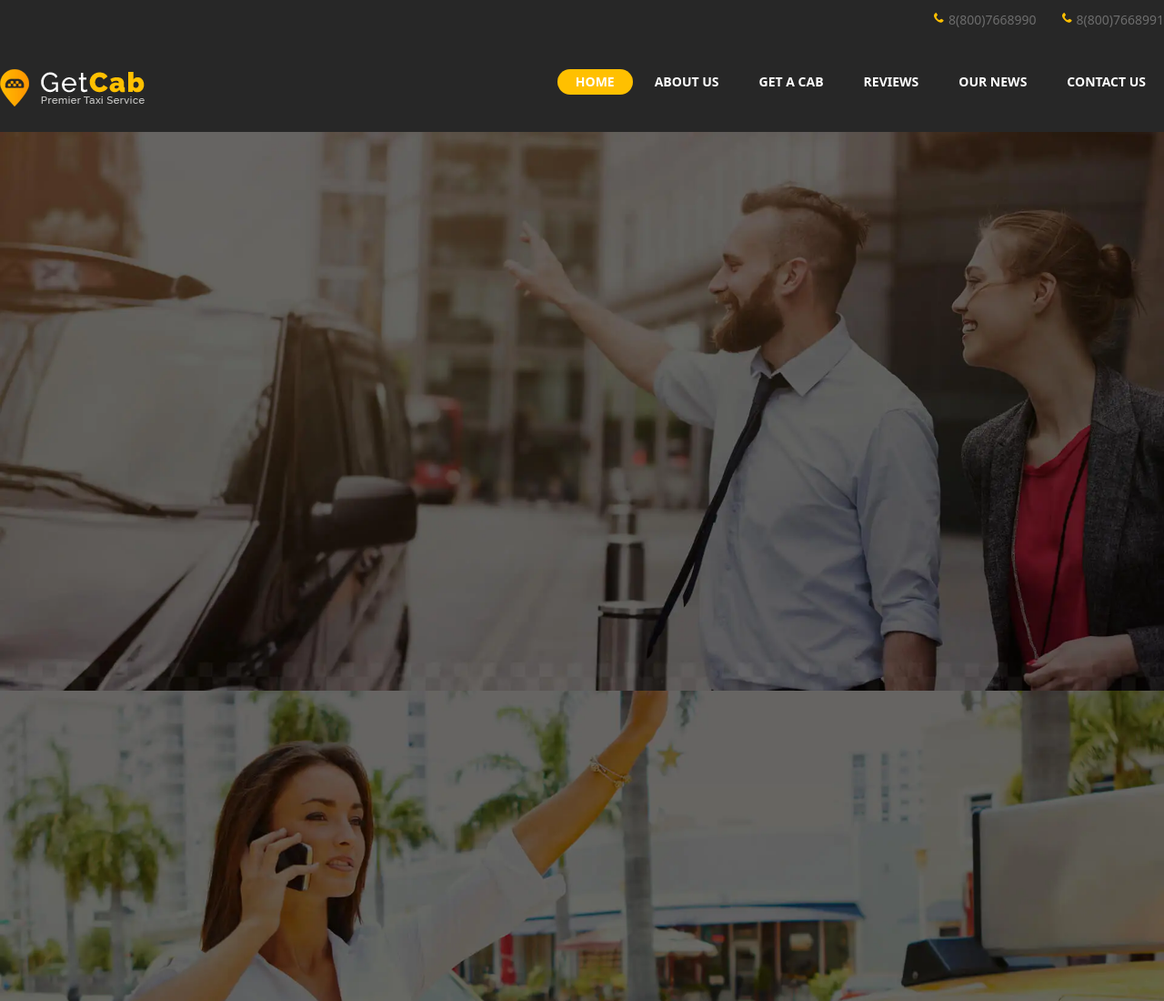
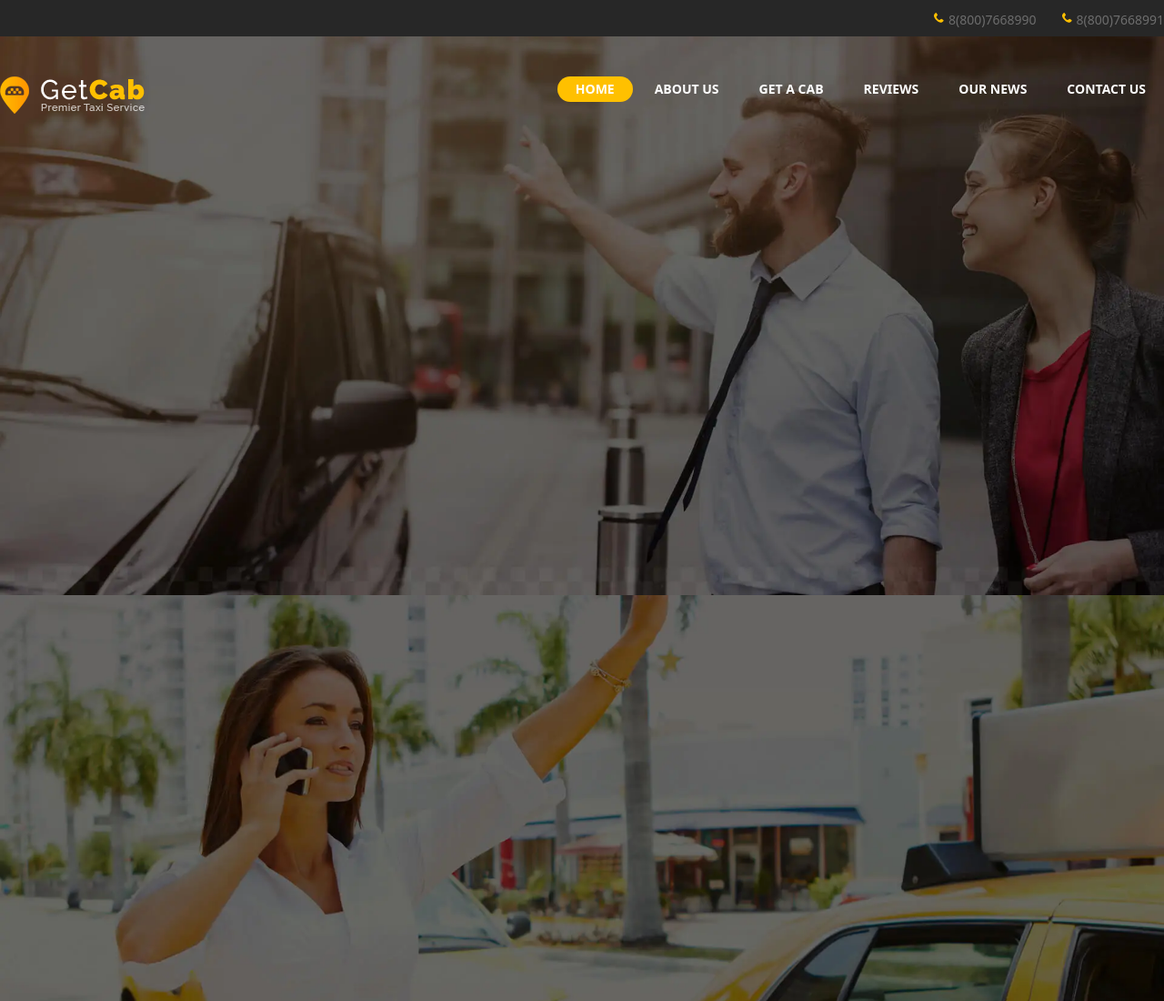
Before and after one commit to Loutani/vtc-template, a website: page index.html in a window 1280 px wide. Shown: the top 1100 px of the page at 91% size. Drawn offline with Linux system fonts and the light colour scheme.

Commit message:
complete the navbar style

```diff
--- a/index.html
+++ b/index.html
@@ -10,7 +10,7 @@
 <body>
     <header>
         <div class="w-full bg-light-black">
-            <ul class="container mx-auto flex items-center justify-end pt-3">
+            <ul class="container mx-auto flex items-center justify-end pt-3 pb-2">
                 <li class="flex items-center mr-7">
                     <svg class="h-4 w-4 fill-yellow" viewBox="0 0 24 24">
                         <path d="M12.2 10c-1.1-.1-1.7 1.4-2.5 1.8C8.4 12.5 6 10 6 10S3.5 7.6 4.1 6.3c.5-.8 2-1.4 1.9-2.5-.1-1-2.3-4.6-3.4-3.6C.2 2.4 0 3.3 0 5.1c-.1 3.1 3.9 7 3.9 7 .4.4 3.9 4 7 3.9 1.8 0 2.7-.2 4.9-2.6 1-1.1-2.5-3.3-3.6-3.4z"/>
@@ -27,7 +27,7 @@
         </div>
     </header>
 
-    <nav class="bg-light-black sticky top-0">
+    <nav class="bg-transparent sticky top-0">
         <div class="flex justify-between container mx-auto pt-11 pb-7">
             <img src="./assets/images/logo.webp" alt="web site logo">
             <div>
@@ -43,7 +43,7 @@
         </div>
     </nav>
 
-    <section>
+    <section class="relative -top-[113px] -z-10">
         <div>
             <div>
                 <div>
```
Also changed, not shown: assets/styles/app.css.
